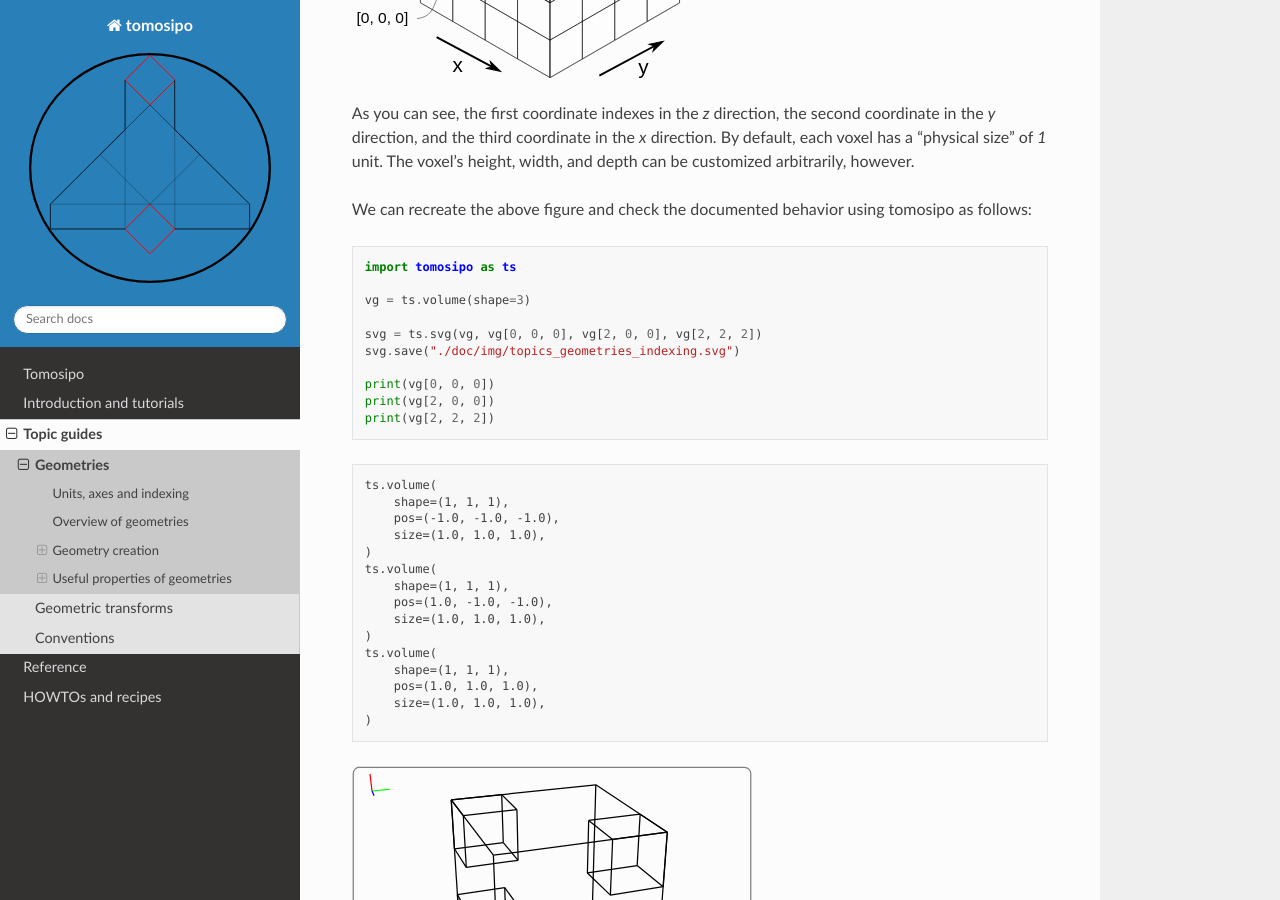
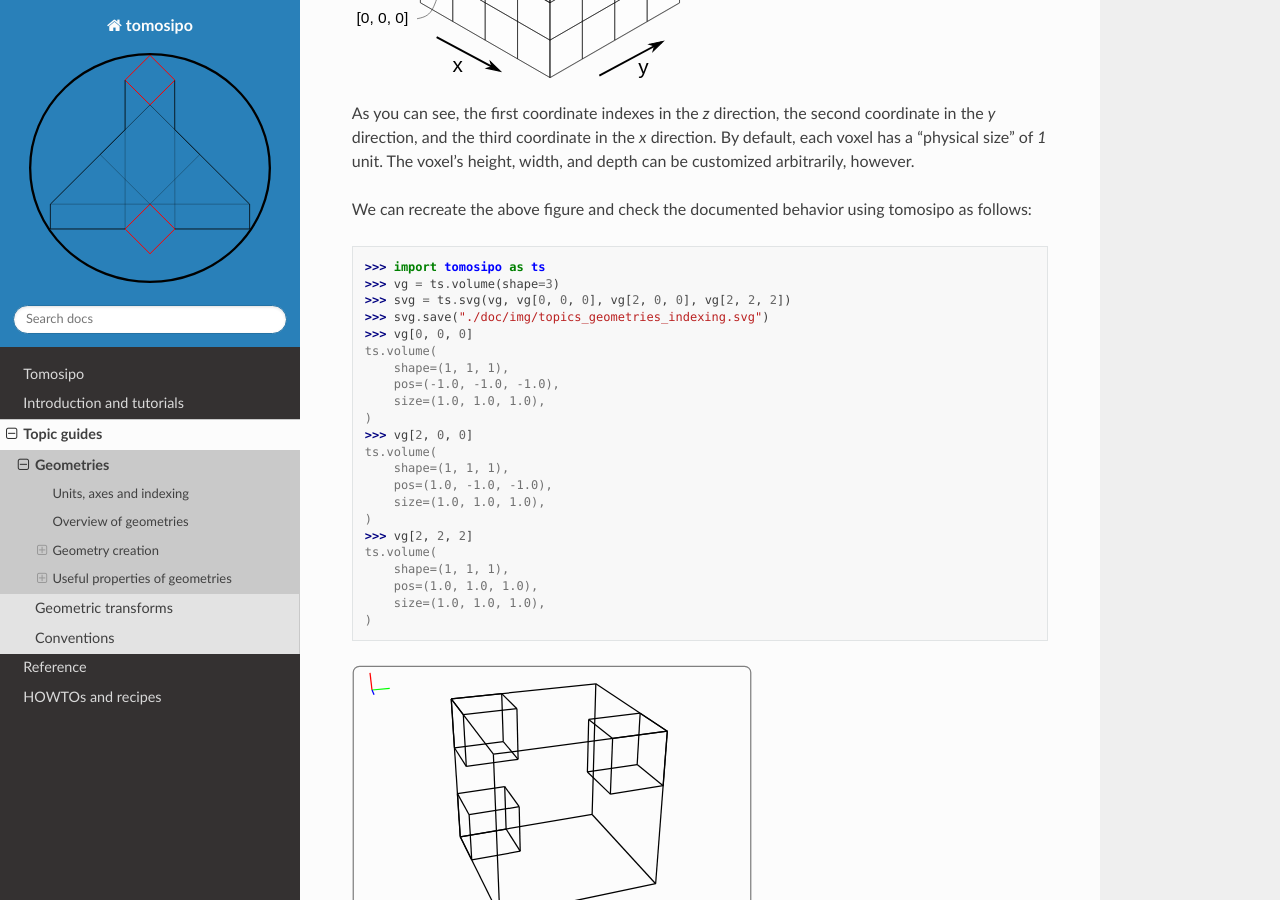
Before and after one commit to ahendriksen/tomosipo, a Sphinx documentation site: the page built from doc/topics/geometries.rst, in a window 1280 px wide and 900 px high, scrolled down 510 px. Built offline with Sphinx 7.4.7 and the Read the Docs theme 2.0.0, drawn with Linux system fonts in a browser that asks for light colours; pages that are not in the unit, such as notebooks, are missing from menus.

```diff
--- a/doc/topics/geometries.rst
+++ b/doc/topics/geometries.rst
@@ -21,36 +21,30 @@ width, and depth can be customized arbitrarily, however.
 We can recreate the above figure and check the documented behavior using
 tomosipo as follows:
 
-.. testcode::
+.. doctest::
 
-   import tomosipo as ts
-
-   vg = ts.volume(shape=3)
-
-   svg = ts.svg(vg, vg[0, 0, 0], vg[2, 0, 0], vg[2, 2, 2])
-   svg.save("./doc/img/topics_geometries_indexing.svg")
-
-   print(vg[0, 0, 0])
-   print(vg[2, 0, 0])
-   print(vg[2, 2, 2])
-
-.. testoutput::
-
-    ts.volume(
-        shape=(1, 1, 1),
-        pos=(-1.0, -1.0, -1.0),
-        size=(1.0, 1.0, 1.0),
-    )
-    ts.volume(
-        shape=(1, 1, 1),
-        pos=(1.0, -1.0, -1.0),
-        size=(1.0, 1.0, 1.0),
-    )
-    ts.volume(
-        shape=(1, 1, 1),
-        pos=(1.0, 1.0, 1.0),
-        size=(1.0, 1.0, 1.0),
-    )
+   >>> import tomosipo as ts
+   >>> vg = ts.volume(shape=3)
+   >>> svg = ts.svg(vg, vg[0, 0, 0], vg[2, 0, 0], vg[2, 2, 2])
+   >>> svg.save("./doc/img/topics_geometries_indexing.svg")
+   >>> vg[0, 0, 0]
+   ts.volume(
+       shape=(1, 1, 1),
+       pos=(-1.0, -1.0, -1.0),
+       size=(1.0, 1.0, 1.0),
+   )
+   >>> vg[2, 0, 0]
+   ts.volume(
+       shape=(1, 1, 1),
+       pos=(1.0, -1.0, -1.0),
+       size=(1.0, 1.0, 1.0),
+   )
+   >>> vg[2, 2, 2]
+   ts.volume(
+       shape=(1, 1, 1),
+       pos=(1.0, 1.0, 1.0),
+       size=(1.0, 1.0, 1.0),
+   )
 
 
 .. figure:: ../img/topics_geometries_indexing.svg
```
